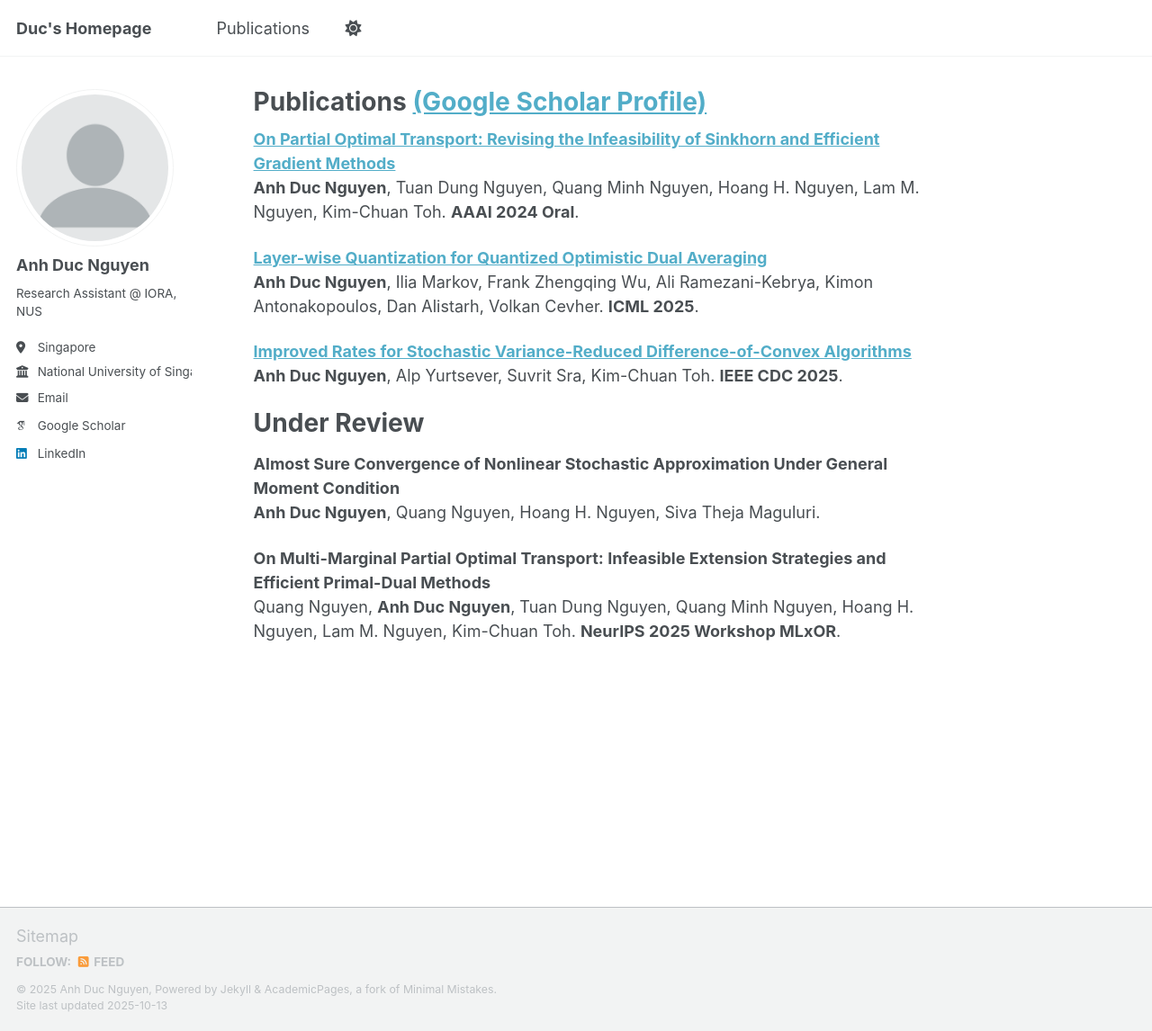
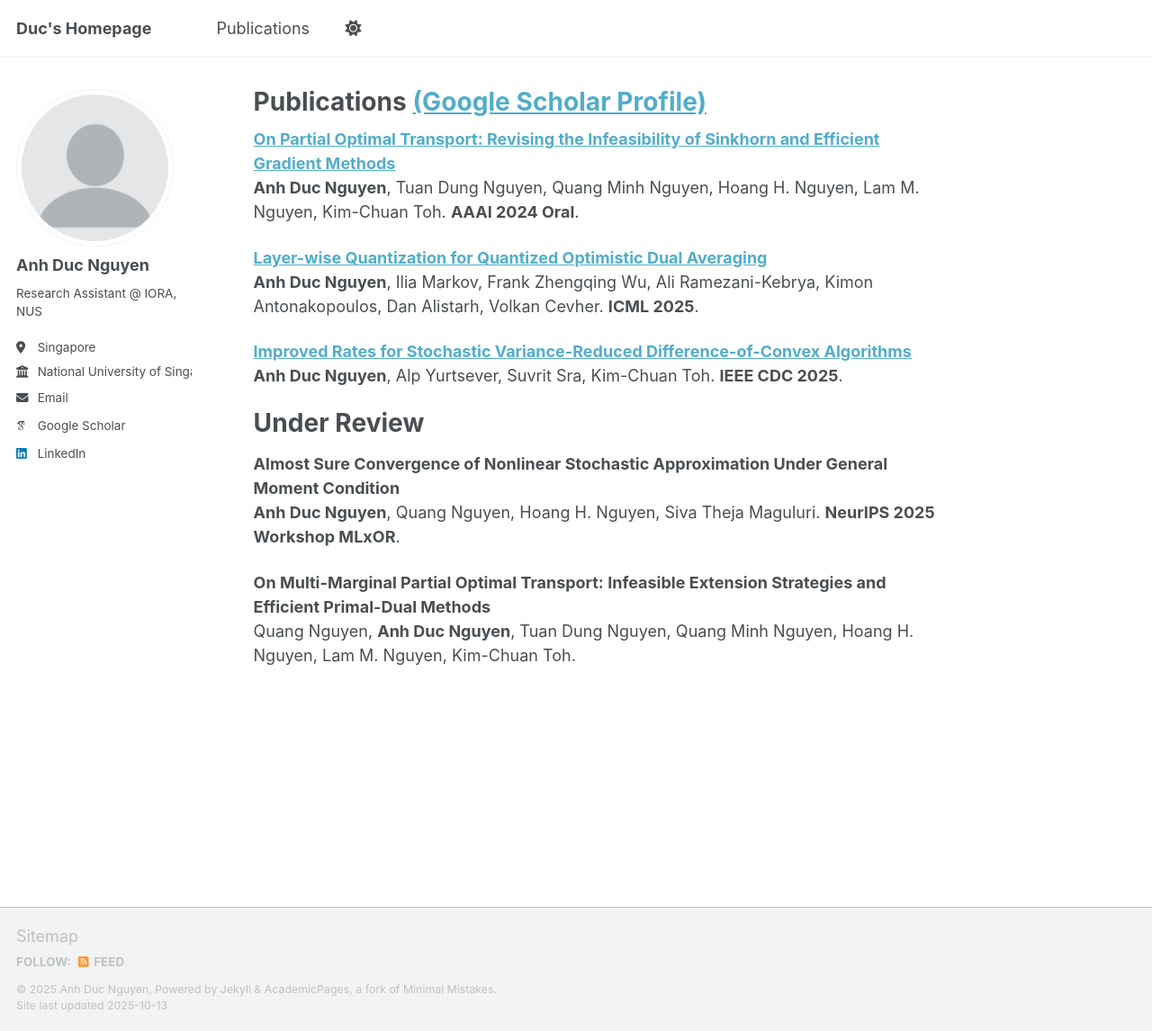
Before and after one commit to ducna271/ducna271.github.io, a Jekyll site: the page built from _pages/publications.md, in a window 1280 px wide and 1146 px high. Shown: the whole window at 90% size. Built offline with Jekyll 4.4.1, drawn with Linux system fonts in a browser that asks for light colours; some web fonts are replaced; a script that is not in the unit is left out.

```diff
--- a/_pages/publications.md
+++ b/_pages/publications.md
@@ -21,7 +21,7 @@ author_profile: true
 
 <b>Almost Sure Convergence of Nonlinear Stochastic Approximation Under General Moment Condition</b> <br>
 <b>Anh Duc Nguyen</b>, Quang Nguyen, Hoang H. Nguyen, Siva Theja Maguluri.
+<b>NeurIPS 2025 Workshop MLxOR</b>.
 
 <b>On Multi-Marginal Partial Optimal Transport: Infeasible Extension Strategies and Efficient Primal-Dual Methods</b> <br>
 Quang Nguyen, <b>Anh Duc Nguyen</b>, Tuan Dung Nguyen, Quang Minh Nguyen, Hoang H. Nguyen, Lam M. Nguyen, Kim-Chuan Toh.
-<b>NeurIPS 2025 Workshop MLxOR</b>.
```
